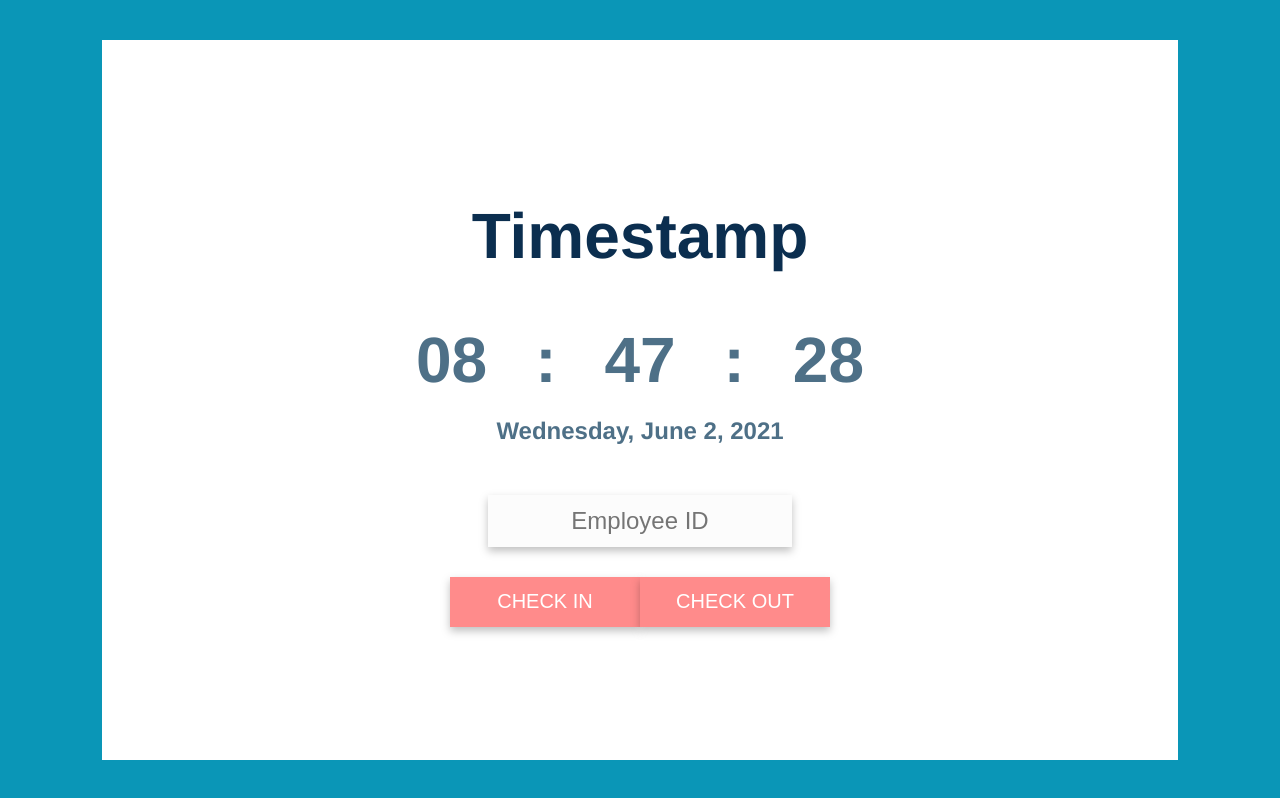
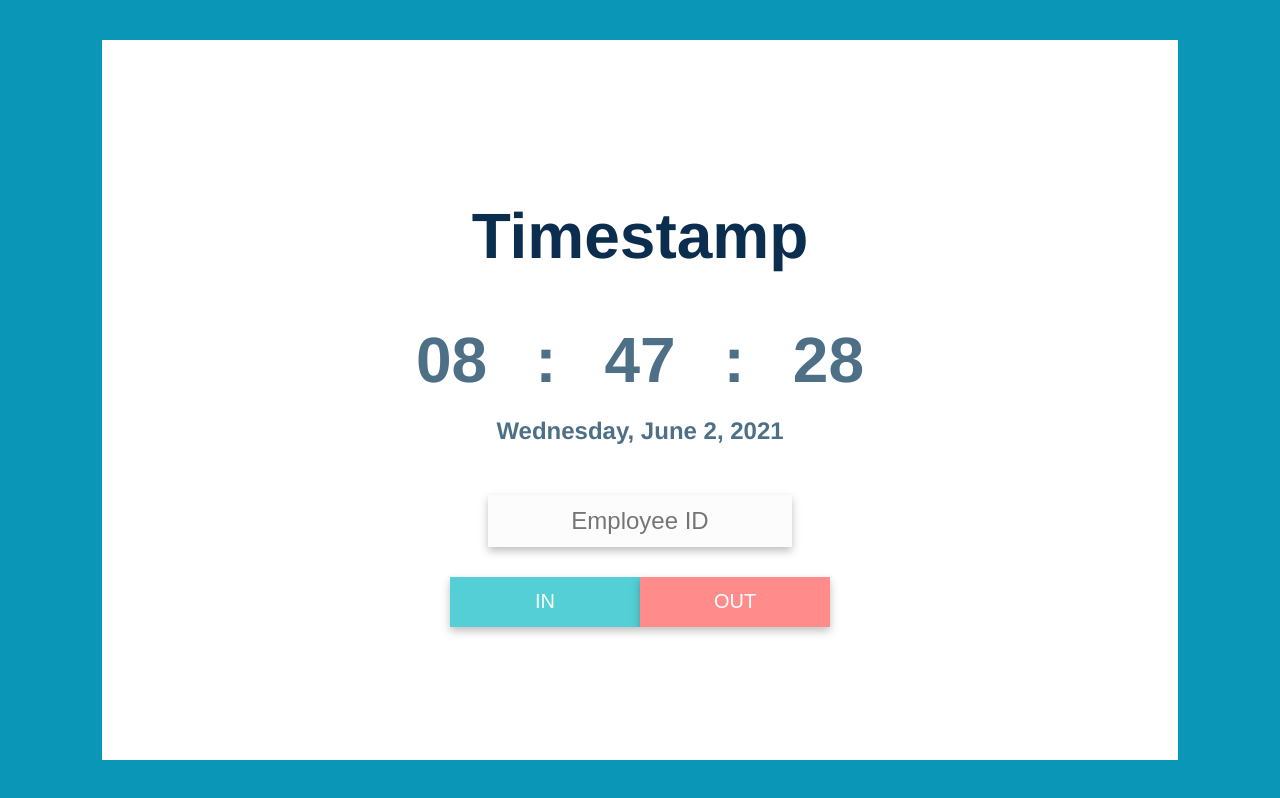
Before and after one commit to qbeam/PocoLoco, a Vue app: page /TimeStamp in a window 1280 px wide. Built offline with nearby package versions, Linux system fonts and the light colour scheme; what v-calendar, vue3-apexcharts would draw is missing.

Commit message:
Edit style

```diff
--- a/src/views/TimeStamp.vue
+++ b/src/views/TimeStamp.vue
@@ -15,11 +15,11 @@
         <DefaultButton
           @click="goTimeStamp('I')"
           :style="{
-            background: 'var(--primary-red)',
+            background: 'var(--button-blue)',
             alignSelf: 'center',
             filter: 'drop-shadow(0px 4px 4px rgba(0, 0, 0, 0.25))',
           }"
-          >CHECK IN
+          >IN
         </DefaultButton>
         <DefaultButton
           @click="goTimeStamp('O')"
@@ -28,7 +28,7 @@
             alignSelf: 'center',
             filter: 'drop-shadow(0px 4px 4px rgba(0, 0, 0, 0.25))',
           }"
-          >CHECK OUT</DefaultButton
+          >OUT</DefaultButton
         >
       </div>
     </div>
```
